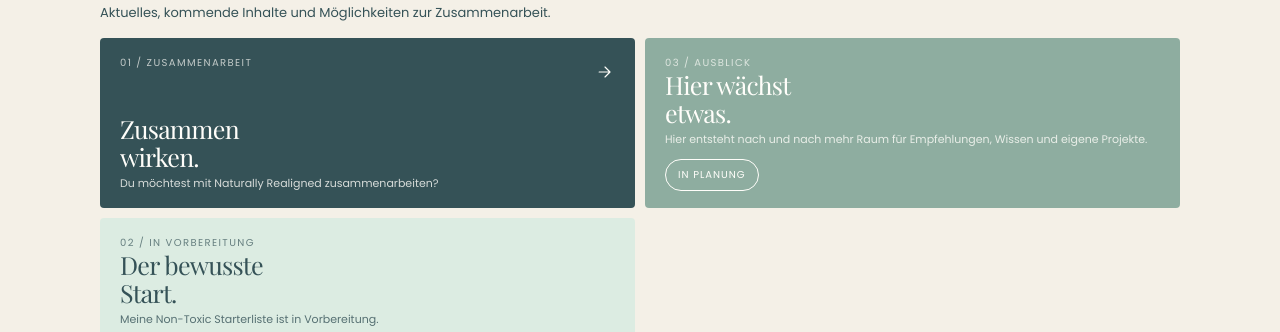
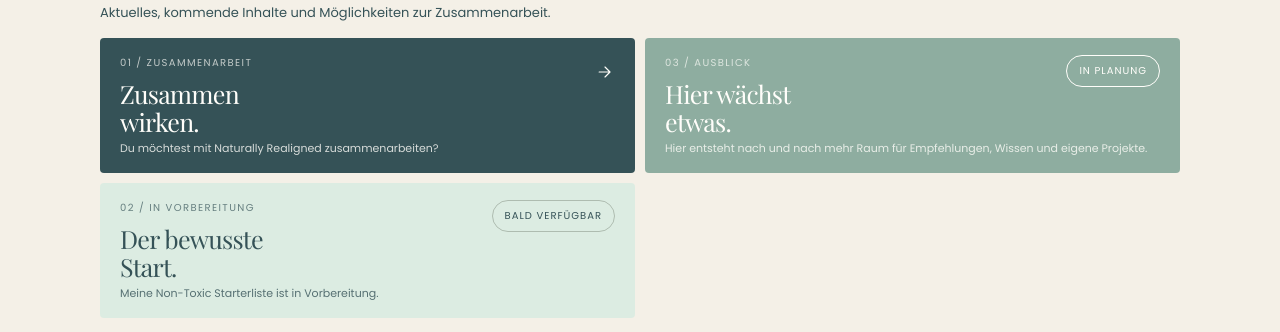
Before and after one commit to naturallyrealigned/Naturallyrealigned, a plain HTML site: page index.html in a window 1280 px wide. Shown: the part 620-952 px from the top of the page. Drawn offline with Linux system fonts and the light colour scheme.

Commit message:
Make feature cards equally compact and move status labels to the right

```diff
--- a/index.html
+++ b/index.html
@@ -206,6 +206,13 @@ h1{font-size:clamp(53px,11vw,68px);margin:12px 0}
 .about>.wrap.about-inner>div{display:block!important;width:100%!important;max-width:520px!important;margin:0!important;padding:0!important;text-align:left!important}
 .about>.wrap.about-inner .kicker,.about>.wrap.about-inner h2,.about>.wrap.about-inner p{text-align:left!important;margin-left:0!important;margin-right:0!important}
 @media(max-width:720px){.about>.wrap.about-inner{width:min(100% - 36px,560px)!important}}
+
+/* Equal compact cards; status labels sit on the right without adding height. */
+.cards{grid-auto-rows:1fr}
+.cards>.feature .num{padding-right:135px}
+.cards>.feature .soon{position:absolute;top:17px;right:20px;margin-top:0}
+@media(min-width:721px){.cards{grid-template-rows:repeat(2,minmax(135px,1fr))}}
+@media(max-width:720px){.cards>.feature .soon{top:15px;right:18px}}
 </style>
 </head>
 <body>
```
